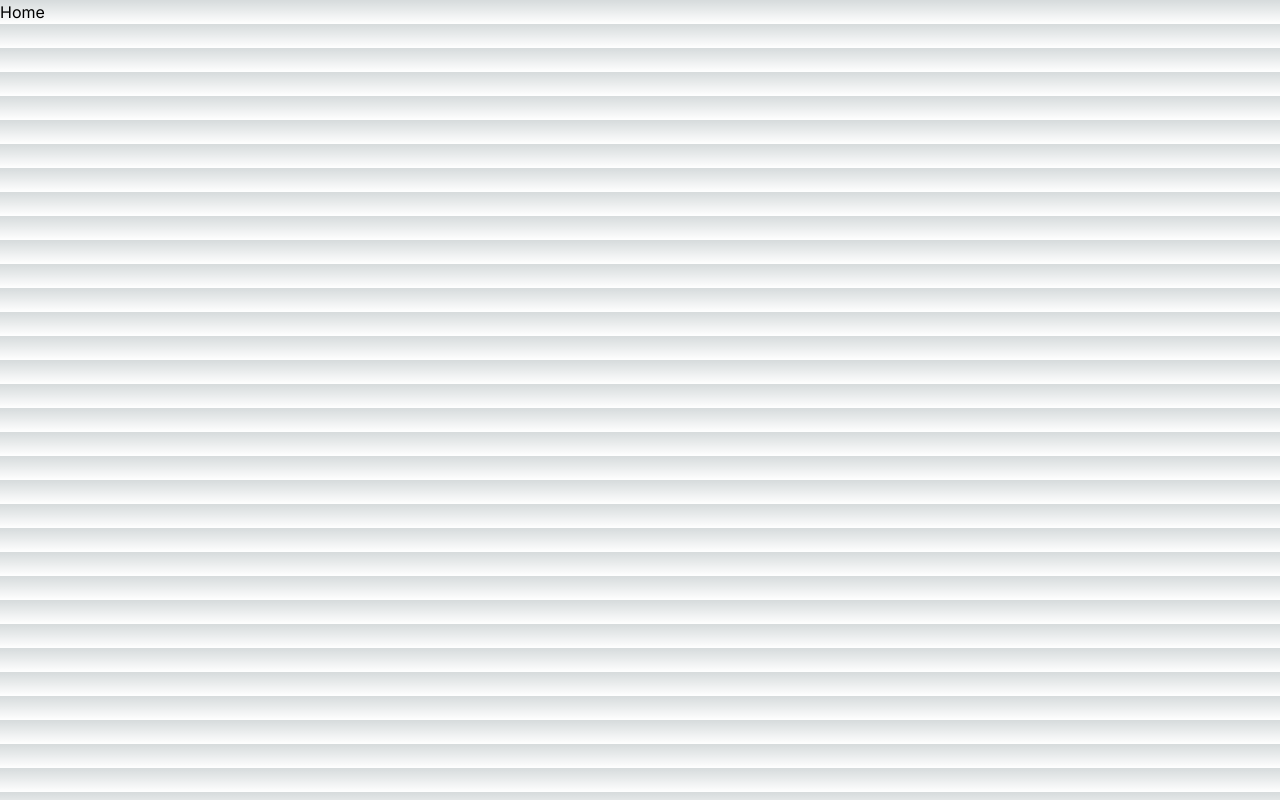
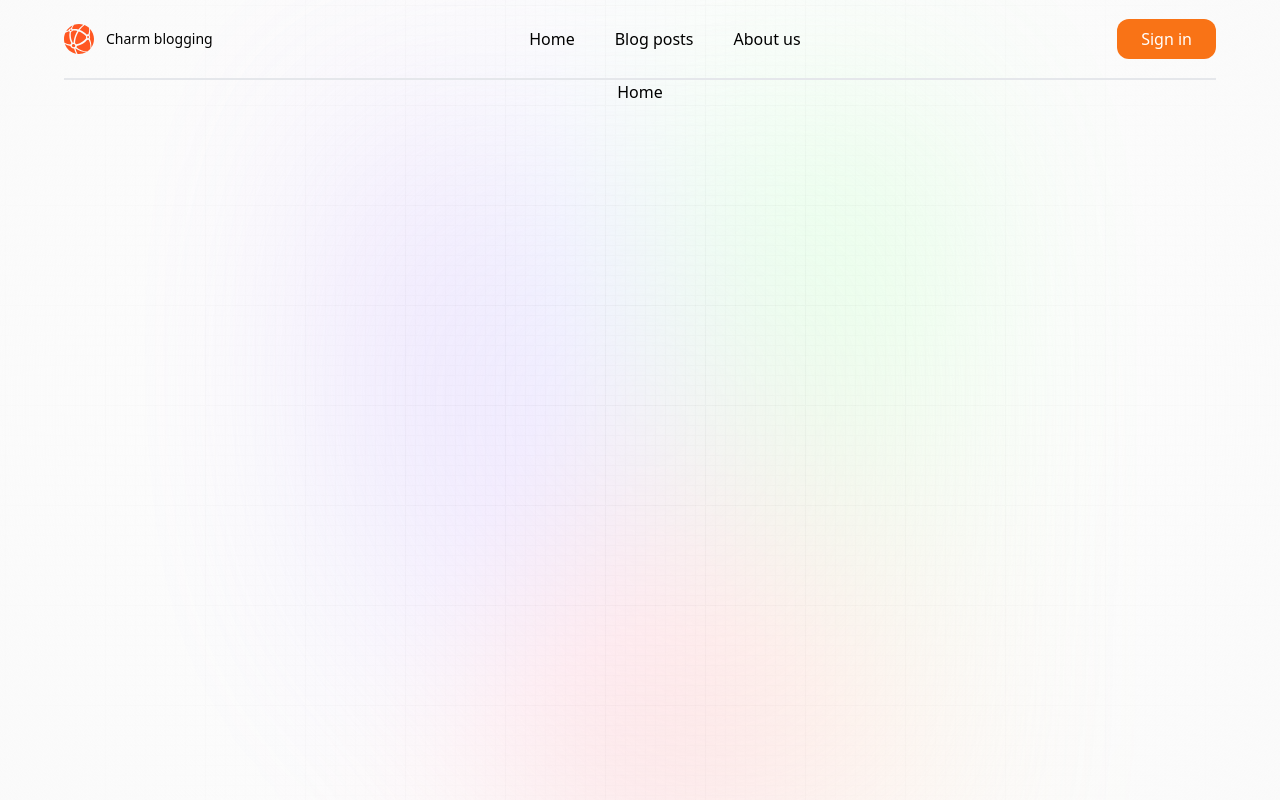
Before and after one commit to Charmant27/blog-app, a Next.js app: page / in a window 1280 px wide. Built offline with nearby package versions, Linux system fonts and the light colour scheme.

Commit message:
added the layout

```diff
--- a/app/layout.js
+++ b/app/layout.js
@@ -1,17 +1,26 @@
-import './globals.css'
-import { Inter } from 'next/font/google'
-
-const inter = Inter({ subsets: ['latin'] })
+import "../styles/globals.css"
+import Nav from '@/components/Nav'
+import Provider from '@/components/Provider'
 
 export const metadata = {
-  title: 'Create Next App',
-  description: 'Generated by create next app',
+  title: 'Charm blogging',
+  description: 'Create a blog and read inspirational and thoughtful ideas',
 }
 
 export default function RootLayout({ children }) {
   return (
     <html lang="en">
-      <body className={inter.className}>{children}</body>
+      <body>
+        <Provider>
+          <div className='main'>
+            <div className='gradient' />
+          </div>
+          <main className='app'>
+            <Nav />
+            {children}
+          </main>
+        </Provider>
+      </body>
     </html>
   )
 }
```
